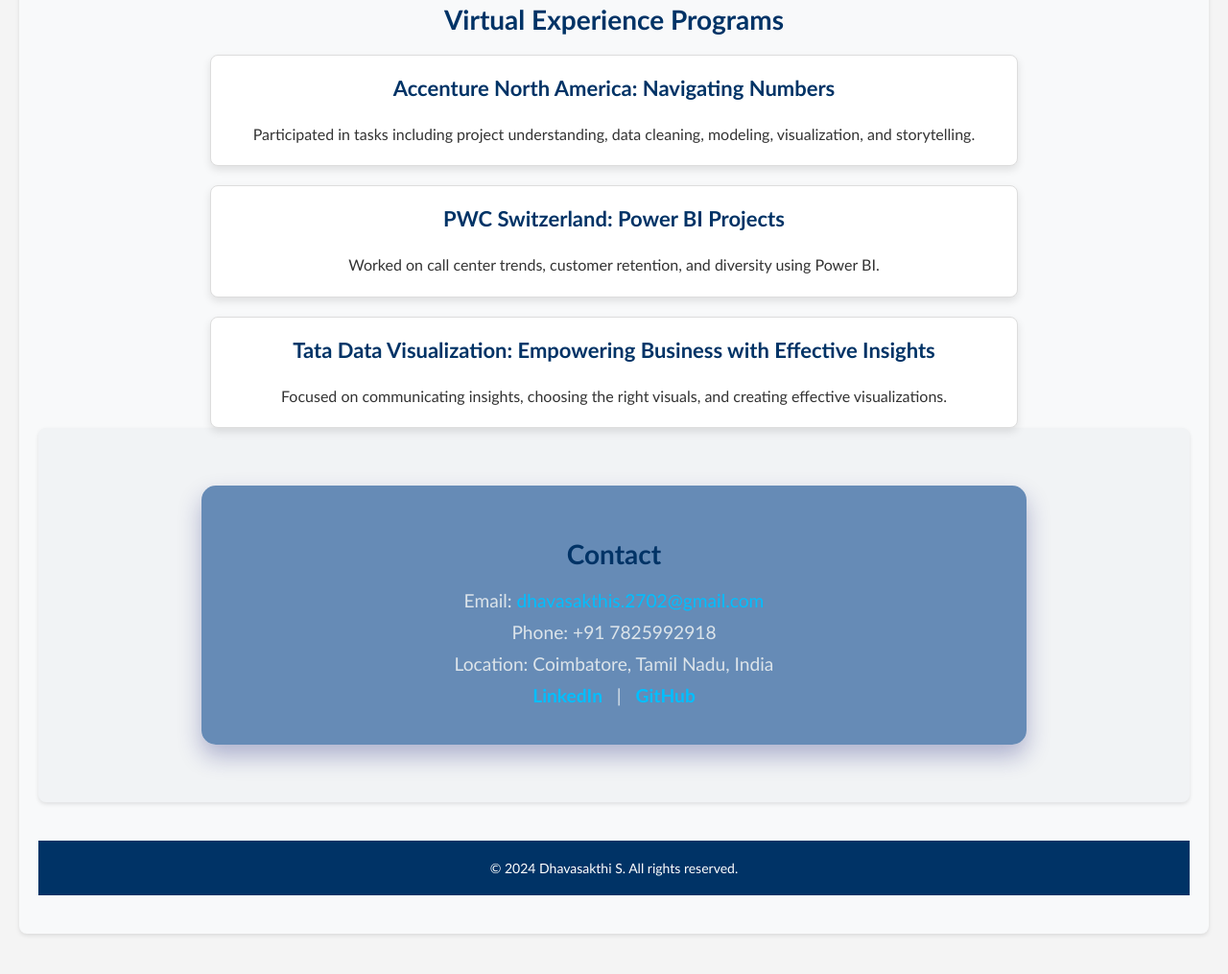
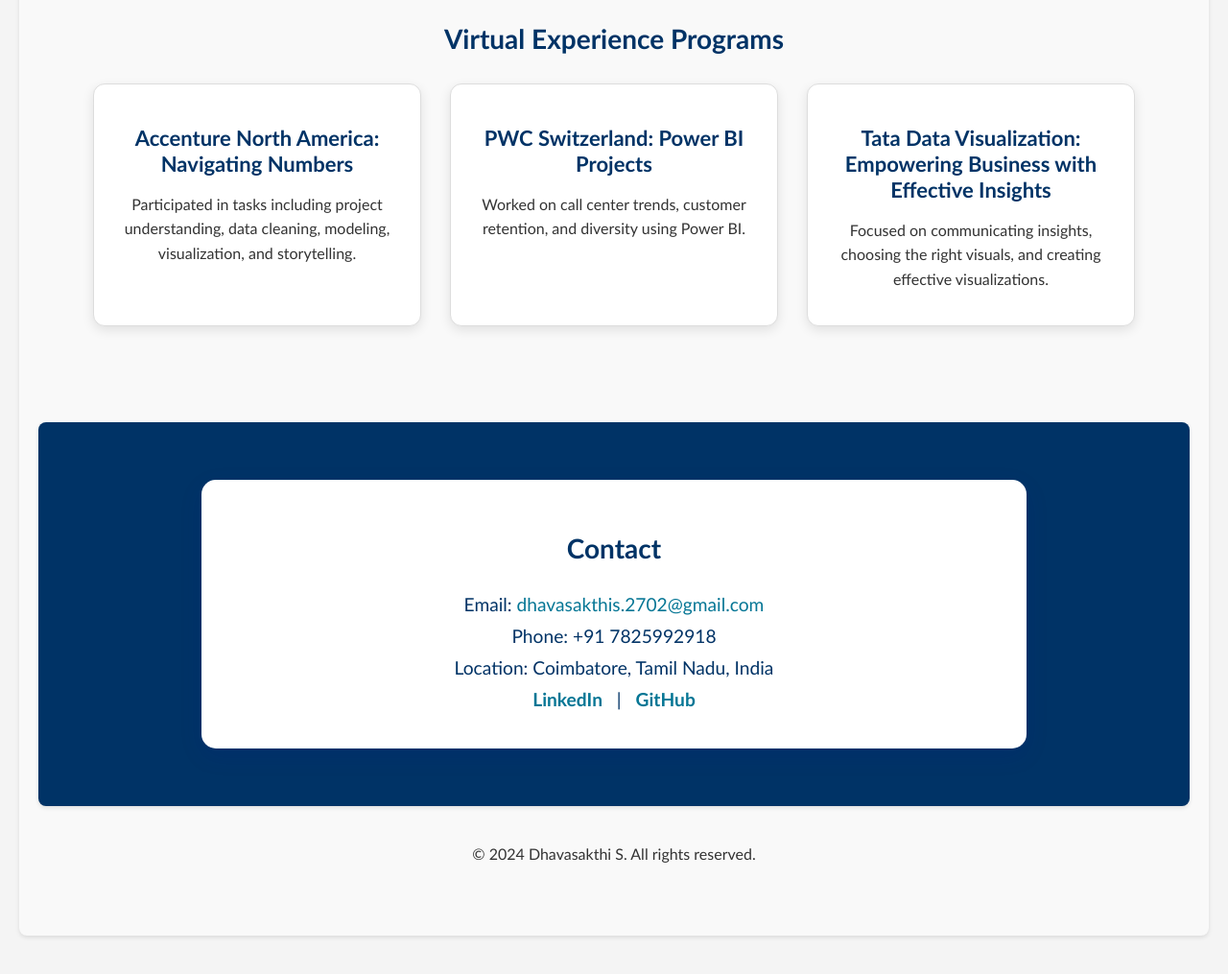
Before and after one commit to dhavasakthis/my-portfolio, a plain HTML site: page index.html in a window 1280 px wide. Shown: the part 3767-4782 px from the top of the page at 96% size. Drawn offline with Linux system fonts and the light colour scheme.

Commit message:
Update styles.css

```diff
--- a/styles.css
+++ b/styles.css
@@ -553,76 +553,76 @@ ul li a:hover {
     text-align: center; /* Center-align text */
 }
 
+/* Virtual Programs Section */
+/* Virtual Programs Section */
+#virtual-programs {
+    padding: 60px 20px;
+    background-color: #f9f9f9; /* Light background for contrast */
+}
+
 #virtual-programs h2 {
     font-size: 28px;
-    margin-bottom: 20px;
+    margin-bottom: 30px;
+    text-align: center;
     color: #003366; /* Dark blue color for the heading */
 }
 
 .program-list {
     display: flex;
-    flex-direction: column;
-    align-items: center;
-    gap: 20px; /* Spacing between program blocks */
+    justify-content: center;
+    flex-wrap: wrap; /* Allows the cards to wrap to the next row if there are too many */
+    gap: 30px; /* Adds space between the cards */
 }
 
 .program {
-    background-color: #ffffff; /* White background for each program block */
-    border: 1px solid #dddddd; /* Light border for visual separation */
-    border-radius: 8px; /* Rounded corners for a softer look */
-    padding: 20px; /* Padding inside each program block */
-    width: 100%;
-    max-width: 800px; /* Maximum width for each program block */
-    box-shadow: 0 4px 8px rgba(0, 0, 0, 0.1); /* Subtle shadow for depth */
-    transition: transform 0.3s ease, box-shadow 0.3s ease; /* Smooth transition effects */
+    background-color: #ffffff; /* White background for the card */
+    border: 1px solid #dddddd; /* Light border for separation */
+    border-radius: 12px; /* Rounded corners for a card-like look */
+    padding: 20px; /* Padding inside the card */
+    width: 300px; /* Set a fixed width for the cards */
+    box-shadow: 0 4px 12px rgba(0, 0, 0, 0.1); /* Subtle shadow for depth */
+    transition: transform 0.3s ease, box-shadow 0.3s ease; /* Smooth hover effects */
+    text-align: center; /* Center content inside the card */
 }
 
 .program:hover {
-    transform: translateY(-5px); /* Slight lift effect on hover */
-    box-shadow: 0 8px 16px rgba(0, 0, 0, 0.2); /* Enhanced shadow on hover */
+    transform: translateY(-10px); /* Lift effect on hover */
+    box-shadow: 0 8px 16px rgba(0, 0, 0, 0.2); /* Deeper shadow on hover */
 }
 
 .program h3 {
-    margin-top: 0;
     font-size: 22px;
-    color: #003366; /* Dark blue color for the subheadings */
+    margin-bottom: 15px;
+    color: #003366; /* Dark blue color for the subheading */
 }
 
 .program p {
-    margin: 0;
     font-size: 16px;
     line-height: 1.6;
+    color: #333333; /* Dark text for better readability */
 }
 
+/* Responsive Design */
 @media (max-width: 768px) {
     .program-list {
-        flex-direction: column;
+        flex-direction: column; /* Stack the cards vertically on small screens */
+        align-items: center;
     }
 
     .program {
-        width: 90%; /* Responsive width for smaller screens */
-    }
-}
-
-
-/* Animations */
-@keyframes fadeInUp {
-    from {
-        opacity: 0;
-        transform: translateY(20px);
-    }
-    to {
-        opacity: 1;
-        transform: translateY(0);
+        width: 90%; /* Make the cards responsive for smaller screens */
     }
 }
 
 /* Contact Section Styling */
 #contact {
-    background-color: #f1f3f5; /* Dark blue background for the section */
-    color: #ffffff; /* White text color */
+    background-color: #003366; /* Dark blue background for the section */
+    color: #003366; /* Blue text for contrast with the white card */
     padding: 60px 20px;
     text-align: center;
+    position: relative;
+    z-index: 1; /* Ensure this section is on top */
+    margin-top: 100px; /* Adds space above the contact section */
 }
 
 /* Container for the contact information */
@@ -630,12 +630,13 @@ ul li a:hover {
     max-width: 800px;
     margin: 0 auto;
     padding: 30px; /* Padding inside the container */
-    background-color: rgba(87, 128, 176, 0.9); /* Darker semi-transparent background for better contrast */
+    background-color: #ffffff; /* White background for the card */
     border-radius: 15px; /* Rounded corners for the card */
-    box-shadow: 0 12px 24px rgba(19, 27, 117, 0.3); /* Enhanced shadow for a floating effect */
+    box-shadow: 0 8px 24px rgba(14, 4, 151, 0.1); /* Light shadow for a subtle floating effect */
     position: relative; /* Ensure correct stacking context */
     overflow: hidden; /* Ensure contents stay within rounded corners */
     transition: transform 0.3s ease-in-out; /* Smooth hover effect */
+    z-index: 2; /* Ensure the container is on top */
 }
 
 .contact-container:hover {
@@ -646,7 +647,7 @@ ul li a:hover {
 .contact-container h2 {
     font-size: 2.5rem; /* Larger font size for visibility */
     margin-bottom: 20px;
-    color: #e0e5ec; /* Ensure header text is white for contrast */
+    color: #003366; /* Blue header text to match the background */
     animation: fadeInUp 1s ease-in-out; /* Animation for header */
 }
 
@@ -658,23 +659,23 @@ ul li a:hover {
 .contact-info p {
     font-size: 1.2rem;
     margin: 10px 0;
-    color: #dce4ea; /* Ensure text is white for contrast */
+    color: #003366; /* Blue text to match the background */
     animation: fadeInUp 1s ease-in-out; /* Animation for contact info */
 }
 
 .contact-info a {
-    color: #00bfff; /* Light blue for links */
+    color: #057695; /* Blue for links */
     text-decoration: none;
 }
 
 .contact-info a:hover {
     text-decoration: underline;
-    color: #87ceeb; /* Slightly lighter blue on hover */
+    color: #005599; /* Darker blue on hover */
 }
 
 /* Ensure proper spacing and appearance */
 .contact-link {
-    color: #00bfff; /* Light blue for links */
+    color: #003366; /* Blue for links */
     text-decoration: none;
     font-weight: bold; /* Make the links bold */
     margin: 0 10px; /* Space between links */
@@ -682,7 +683,7 @@ ul li a:hover {
 
 .contact-link:hover {
     text-decoration: underline;
-    color: #87ceeb; /* Slightly lighter blue on hover */
+    color: #005599; /* Darker blue on hover */
 }
 
 /* Animations */
@@ -696,38 +697,3 @@ ul li a:hover {
         transform: translateY(0);
     }
 }
-
-
-
-
-/* Footer styling */
-footer {
-    background-color: #003366; /* Dark blue background */
-    color: #ffffff; /* White text color */
-    padding: 20px 0; /* Top and bottom padding */
-    text-align: center; /* Center-align text */
-    position: relative; /* Ensure footer is positioned at the bottom */
-    width: 100%;
-    bottom: 0;
-}
-
-.footer-content {
-    max-width: 1200px; /* Maximum width of the footer content */
-    margin: 0 auto; /* Center-align the content */
-}
-
-footer p {
-    margin: 0; /* Remove default margin */
-    font-size: 14px; /* Font size for the text */
-    font-family: 'Calibri', sans-serif; /* Font family */
-}
-
-@media (max-width: 768px) {
-    footer {
-        padding: 15px 0; /* Adjust padding for smaller screens */
-    }
-
-    footer p {
-        font-size: 12px; /* Smaller font size for smaller screens */
-    }
-}
```
